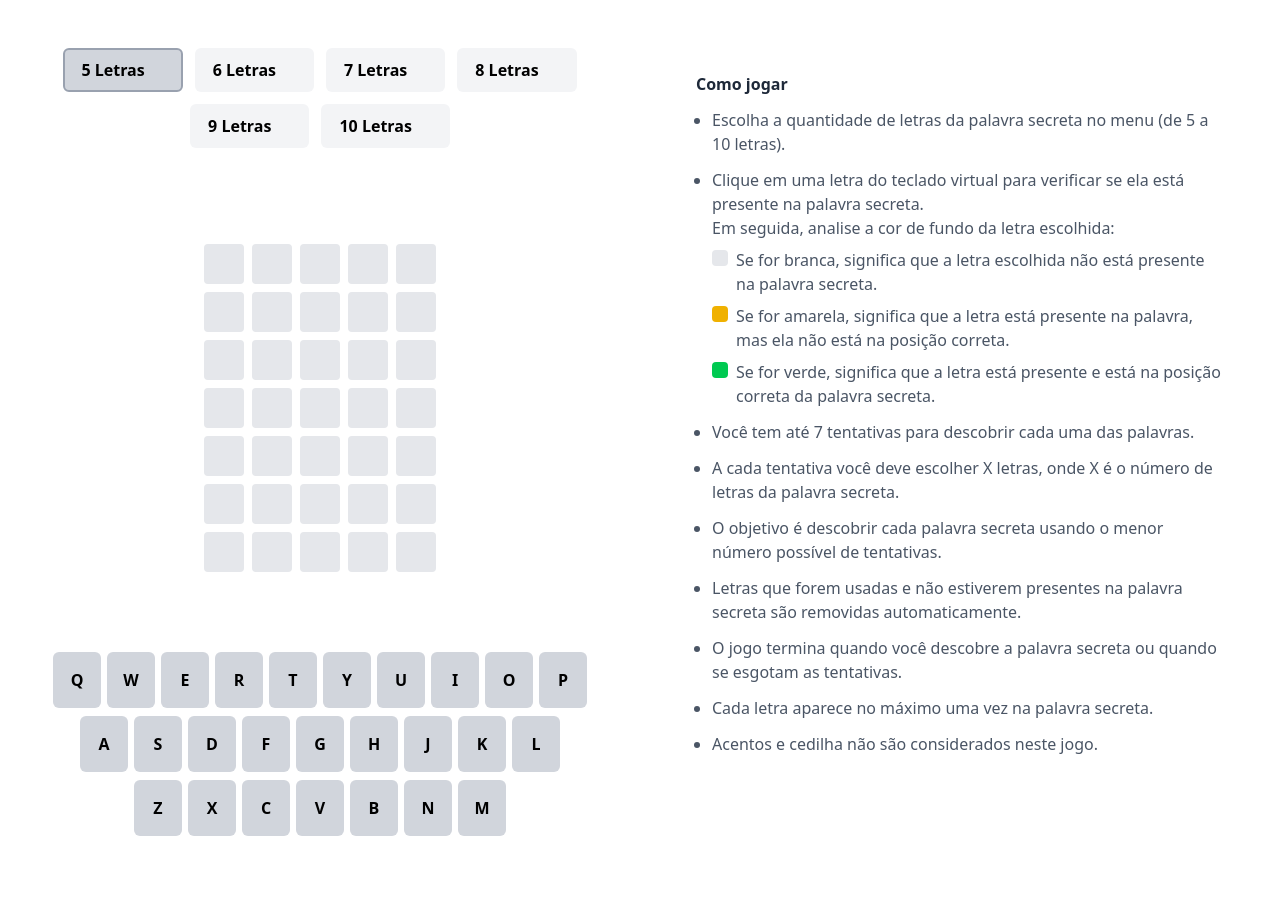
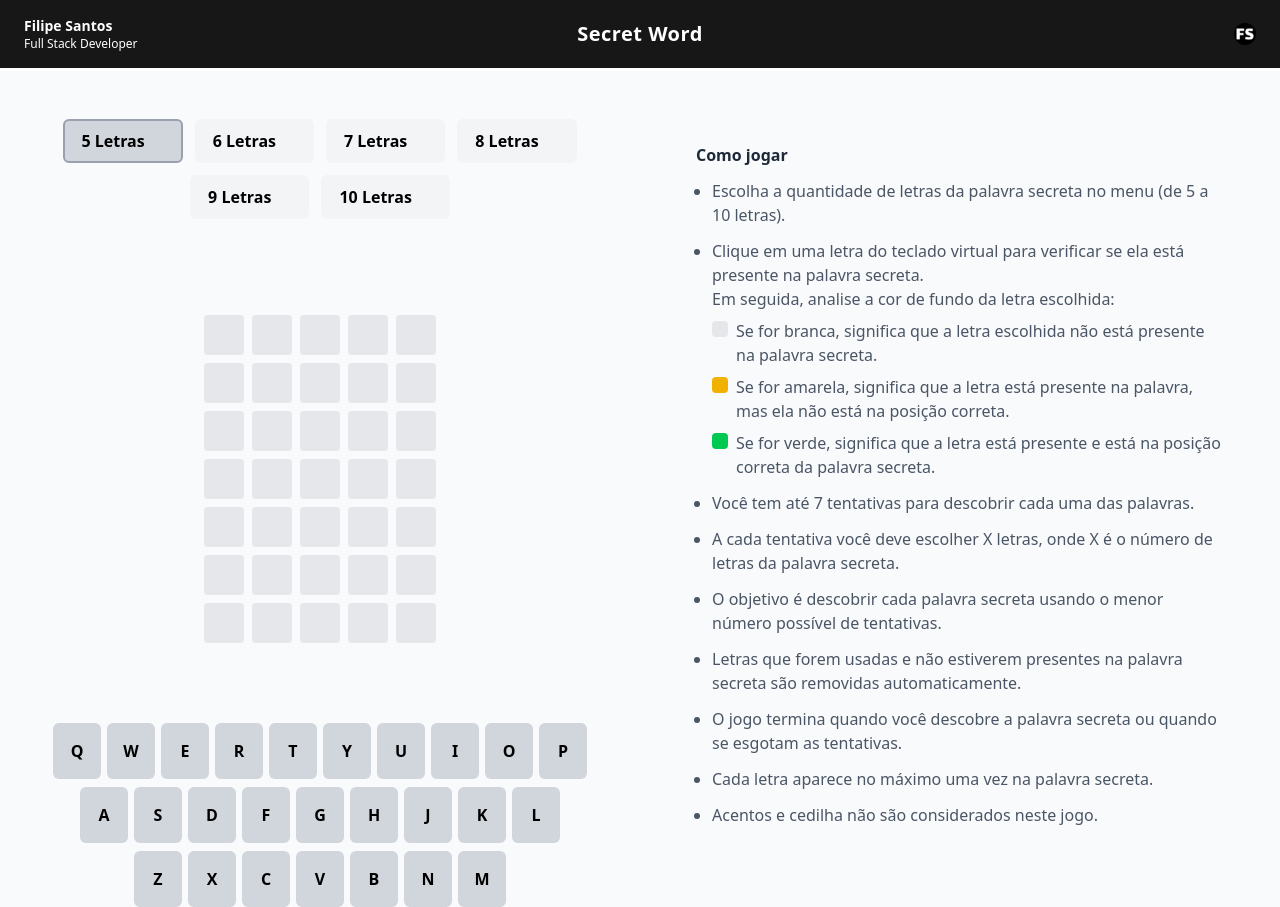
Before and after one commit to dulipe/secretWord, a React (Vite) app: page / in a window 1280 px wide. Before the commit the page ends 836 px from the top, so only its background shows below. Built offline with nearby package versions, Linux system fonts and the light colour scheme.

Commit message:
feat: add Navbar component and update background color

```diff
--- a/src/app/App.tsx
+++ b/src/app/App.tsx
@@ -1,3 +1,4 @@
+import Navbar from "@/components/navbar/Navbar";
 import GameMenu  from "@/components/gameMenu/GameMenu";
 import WordGrid from "@/components/wordGrid/WordGrid";
 import Keyboard from "@/components/keyboard/Keyboard";
@@ -19,7 +20,10 @@ function App(): JSX.Element {
   );
 
   return (
-    <div className="flex flex-col lg:flex-row min-h-screen">
+    <div className="flex flex-col min-h-screen">
+      <Navbar />
+
+      <div className="flex flex-col lg:flex-row flex-1 bg-gray-50">
         <main className="flex flex-col items-center w-full lg:w-1/2">
           <GameMenu
             options={GAME_OPTIONS}
@@ -54,6 +58,7 @@ function App(): JSX.Element {
           <Instructions />
         </aside>
       </div>
+    </div>
   );
 }
 
--- /dev/null
+++ b/src/components/navbar/Navbar.tsx
@@ -0,0 +1,26 @@
+const Navbar = () => {
+    return (
+      <header className="w-full px-6 py-4 border-b-3 border-b-white flex items-center justify-between relative bg-neutral-900">
+        <div className="flex flex-col">
+          <span className="text-sm font-semibold text-white">Filipe Santos</span>
+          <span className="text-xs text-white">Full Stack Developer</span>
+        </div>
+
+        <h1 className="text-xl font-bold text-white tracking-wide absolute left-1/2 -translate-x-1/2">
+          Secret Word
+        </h1>
+
+        <a
+          href="https://www.filipe-santos.dev/"
+          target="_blank"
+          rel="noopener noreferrer"
+          title="Portfólio"
+          className="text-gray-500 hover:text-gray-800 transition-colors duration-200"
+        >
+          <img src="/fs.png" alt="GitHub" width={22} height={22} />
+        </a>
+      </header>
+    );
+  };
+
+  export default Navbar;
```
Also changed, not shown: public/fs.png (added). Lines whose indentation alone changed are shown as unchanged.
